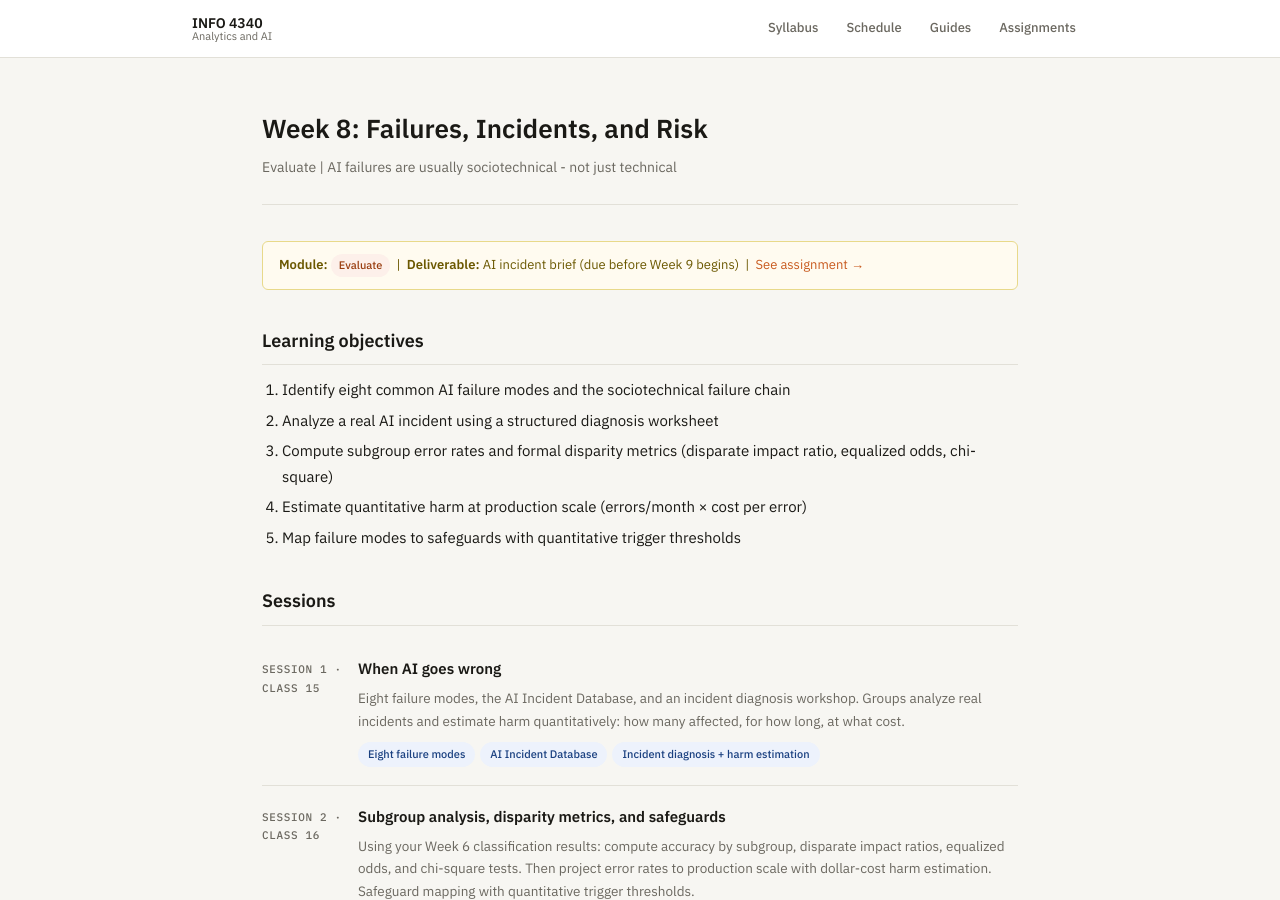
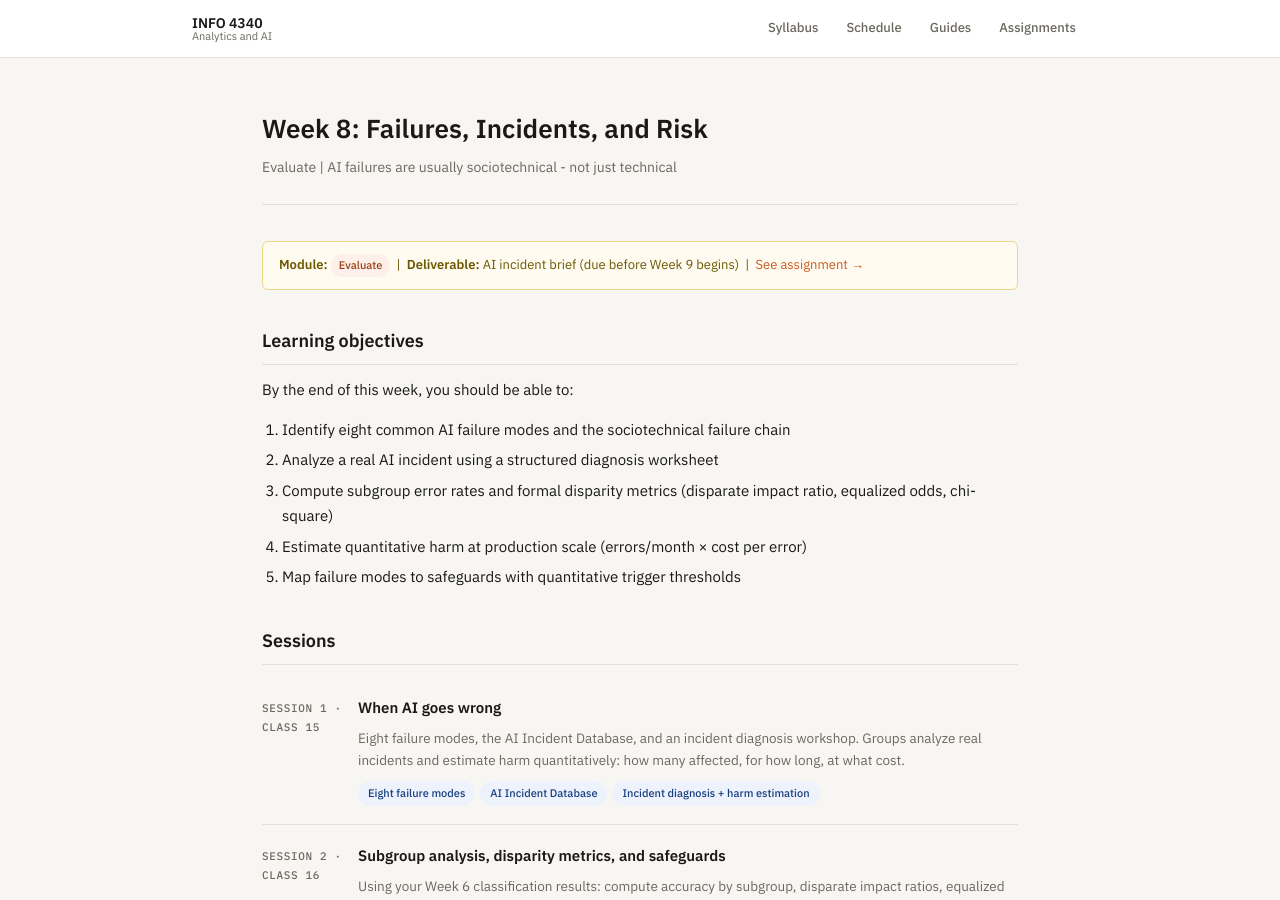
Before and after one commit to steflangehennig/info4340, a Jekyll site: the page built from schedule/week-8.md, in a window 1280 px wide and 900 px high. Built offline with Jekyll 4.4.1, drawn with Linux system fonts in a browser that asks for light colours.

Commit message:
update wk8 landing page

```diff
--- a/schedule/week-8.md
+++ b/schedule/week-8.md
@@ -12,6 +12,8 @@ permalink: /schedule/week-8/
 </div>
 
 ## Learning objectives
+
+By the end of this week, you should be able to:
 
 1. Identify eight common AI failure modes and the sociotechnical failure chain
 2. Analyze a real AI incident using a structured diagnosis worksheet
```
